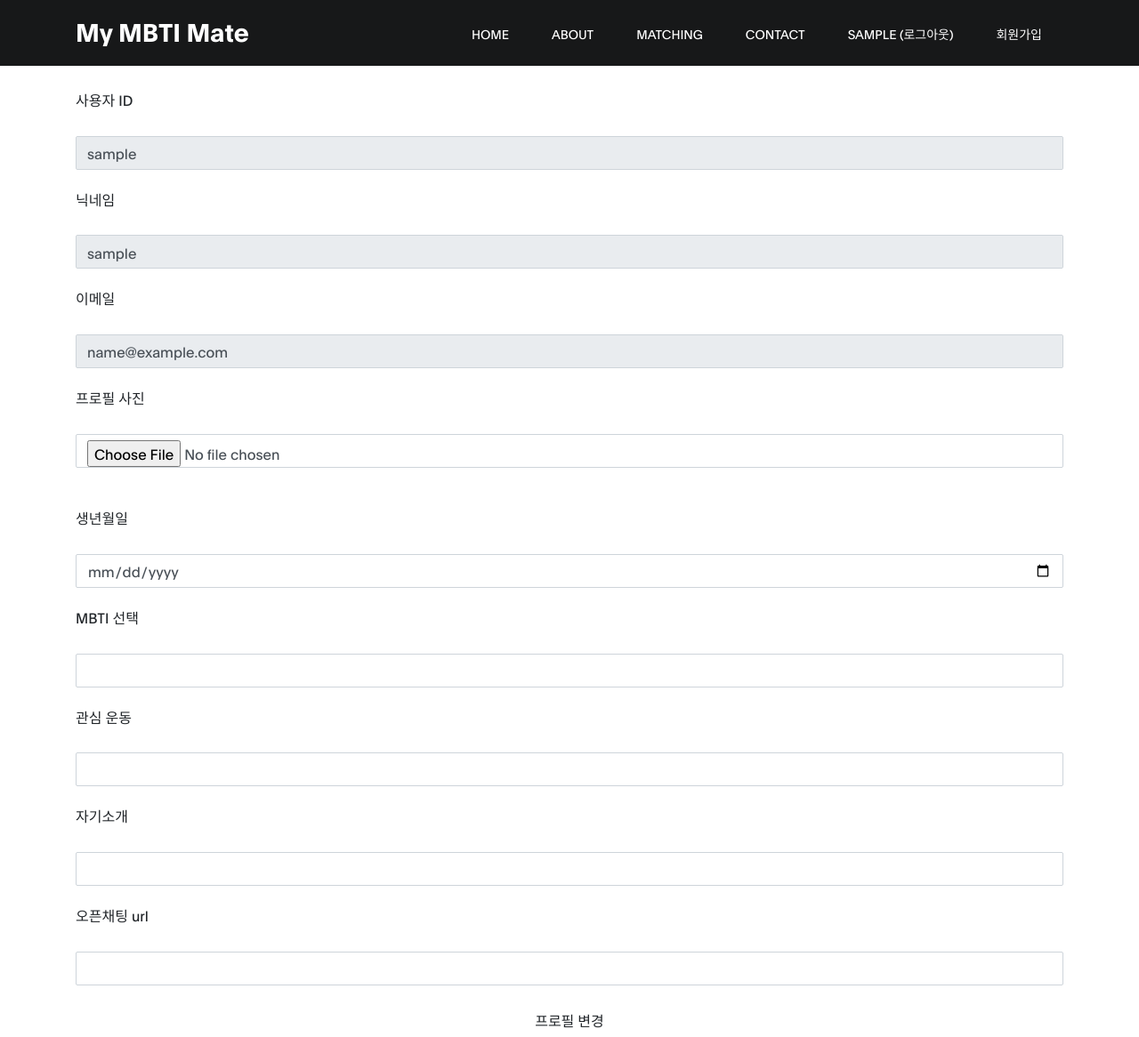
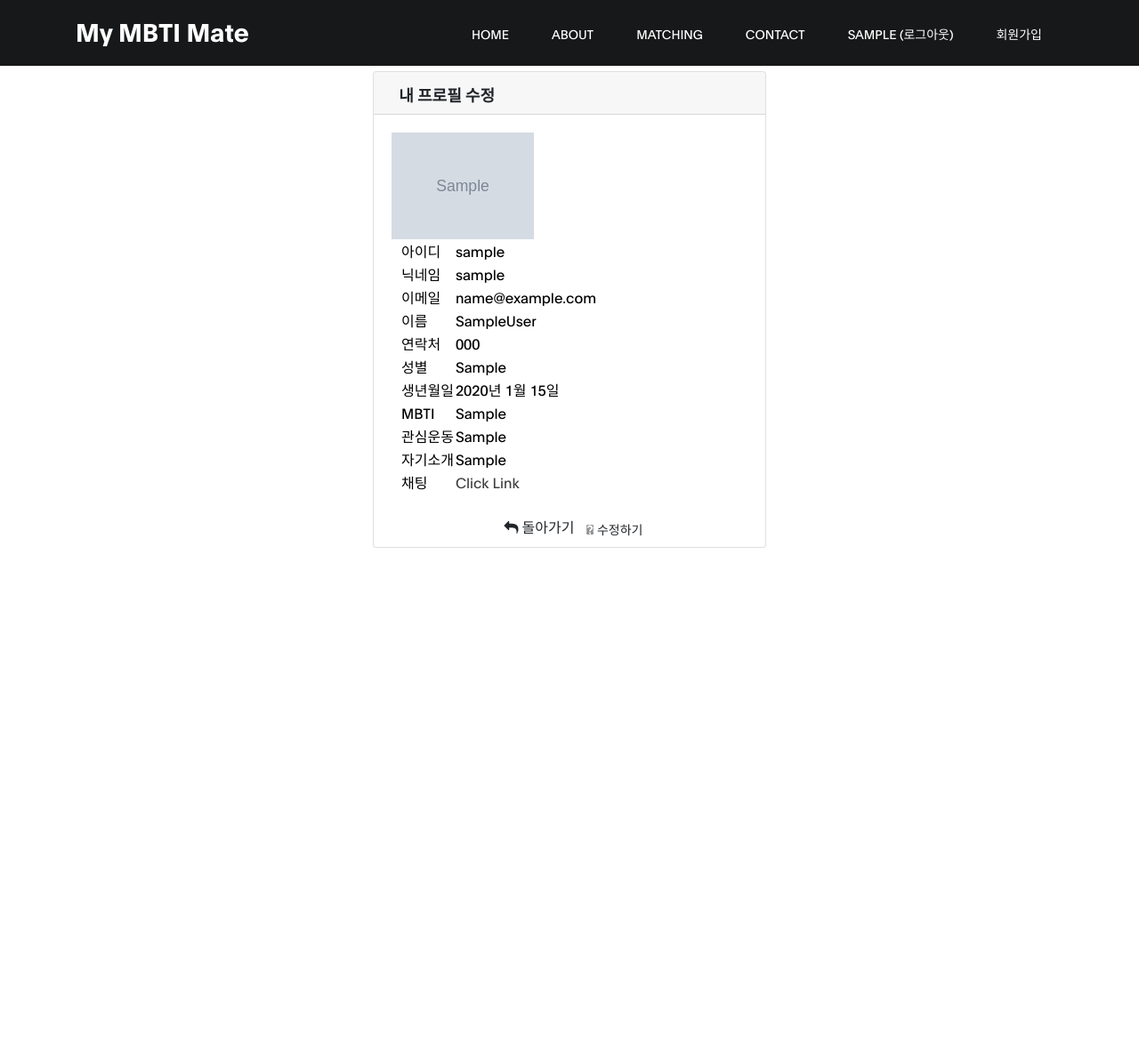
Before and after one commit to Darkget1/pybo-project, a Django app: template mysite/templates/common/update_profile.html in a window 1280 px wide. Shown: the whole page at 89% size. After the commit the page ends 616 px from the top, so only its background shows below. Run offline with Django 4.2, Linux system fonts and the light colour scheme; the template is opened without the code that fills it: values that come from a table or form of the project are taken from there, others are empty; a user stored in the database is signed in; tables that the repository leaves empty hold one stand-in row (values such as "Sample post"); grey boxes marked "Sample" are stand-in pictures; some libraries are stand-ins or nearby versions.

Commit message:
update_profile

```diff
--- a/mysite/templates/common/update_profile.html
+++ b/mysite/templates/common/update_profile.html
@@ -1,91 +1,88 @@
 {% extends "base.html" %}
 {% block content %}
+<div class="container">
+    <div style="margin-top: 5rem !important;">
+        <div class="col-12">
 
-<div class="container">
-    <div class="row my-3">
-        <!-- Heading -->
-        <div class="dark-grey-text text-center">
-            <h4>프로필 변경</h4>
-            <hr>
+            <div class="row justify-content-center">
+                <div class="card">
+                    <div class="card-header" style="padding-bottom:8px;">
+                        <strong style="font-size: 18px;"><a class="fas fa-user-edit"></a>&nbsp;&nbsp;내 프로필 수정</strong>
+                    </div>
+                    <div class="card-body">
+                        <form method="POST">
+                            {% csrf_token %}
+                            <table style="color:black; margin-left:10px;">
+                                <div>
+                                    <img style="width:40%" src="{{ profile.images.url}}" width="200"> <br>
+                                </div>
+                                <tr>
+                                    <td class="profile_title">아이디</td>
+                                    <td class="profile_content">{{ profile.author }}</td>
+                                </tr>
+                                <tr>
+                                    <td class="profile_title">닉네임</td>
+                                    <td class="profile_content">{{ user.nickname }}</td>
+                                </tr>
+                                <tr>
+                                    <td class="profile_title">이메일</td>
+                                    <td class="profile_content">{{ user.email }}</td>
+                                </tr>
+                                <tr>
+                                    <td class="profile_title">이름</td>
+                                    <td class="profile_content">{{ user.first_name }}{{ user.last_name }}</td>
+                                </tr>
+                                <tr>
+                                    <td class="profile_title">연락처</td>
+                                    <td class="profile_content">{{ user.tel }}</td>
+                                </tr>
+                                <tr>
+                                    <td class="profile_title">성별</td>
+                                    <td class="profile_content">{{ user.gender }}</td>
+                                </tr>
+                                <tr>
+                                    <td class="profile_title">생년월일</td>
+                                    <td class="profile_content">{{ profile.birthdate|default:'선택안함' }}</td>
+                                </tr>
+                                <tr>
+                                    <td class="profile_title">MBTI</td>
+                                    <td class="profile_content">{{ profile.mbti|default:'선택안함' }}</td>
+                                </tr>
+
+                                <tr>
+                                    <td class="profile_title">관심운동</td>
+                                    <td class="profile_content">{{ profile.workout }}</td>
+                                </tr>
+                                <tr>
+                                    <td class="profile_title">자기소개</td>
+                                    <td class="profile_content">{{ profile.introduce }}</td>
+                                </tr>
+                                <tr>
+                                    <td class="profile_title">채팅</td>
+                                    <td class="profile_content"><a href="{{ profile.url }}">Click Link</a></td>
+                                </tr>
+                            </table>
+                            <br>
+                            <div style="text-align: center; margin-bottom:-15px;">
+                                <a onclick="location.href='/common/mypage/'" class="btn btn-sm" id="back_btn"><a
+                                        class="fa fa-reply"></a>&nbsp;돌아가기</a>
+                                <button type="submit" class="btn btn-sm" id="detail_btn"><a class="fas fa-check"></a>&nbsp;수정하기
+                                </button>
+                            </div>
+                        </form>
+
+                        <script type="text/javascript">
+                            function maxLengthCheck(object){
+                                if (object.value.length > object.maxLength) {
+                                    object.value = object.value.slice(0, object.maxLength);
+                                    }
+                                }
+
+                        </script>
+                    </div>
+                </div>
+            </div>
         </div>
     </div>
-
-    <form method="post" class="post-form" action="{% url 'common:change' %}">
-        {% csrf_token %}
-        {% include "form_errors.html" %}
-
-        <!-- user ID -->
-        <div class="md-form">
-            <label for="username">사용자 ID</label>
-            <input type="text" name="username" id="username" class="form-control" value="{{ request.user }}" readonly>
-        </div>
-
-        <!-- 닉네임 -->
-        <div class="md-form">
-            <label for="nickname">닉네임</label>
-            <input type="text" name="nickname" id="nickname" class="form-control" value="{{ request.user.nickname }}"
-                   readonly>
-        </div>
-
-        <!-- 이메일 -->
-        <div class="md-form">
-            <label for="email">이메일</label>
-            <input type="email" name="email" id="email" class="form-control" value="{{ request.user.email }}" readonly>
-        </div>
-
-        <!-- 프로필 사진 -->
-        <div class="md-form">
-            <label for="images">프로필 사진</label>
-            <input type="file" name="images" id="images" class="form-control" value="{{ request.user.profile.images }}">
-            <img src="{{ request.user.profile.images }}">
-        </div>
-
-        <!-- 생년월일 -->
-        <div class="md-form">
-            <label for="birthdate">생년월일</label>
-            <input type="date" name="birthdate" id="birthdate" class="form-control"
-                   value="{{ request.birthdate }}">
-        </div>
-        <!-- MBTI -->
-        <div class="md-form">
-            <label for="mbti">MBTI 선택</label>
-            <input name="mbti" id="mbti" class="form-control" value="{{ request.profile.mbti }}">
-        </div>
-        <!-- 관심운동 -->
-        <div class="md-form">
-            <label for="workout">관심 운동</label>
-            <input type="text" name="workout" id="workout" class="form-control"
-                   value="{{ request.profile.workout }}">
-        </div>
-        <!-- 자기소개 (취미, 주량, ... 등 )-->
-        <div class="md-form">
-            <label for="introduce">자기소개</label>
-            <input type="text" name="introduce" id="introduce" class="form-control"
-                   value="{{ request.profile.introduce }}">
-        </div>
-        <!-- 연락 받을 오픈 채팅 url 링크 입력 -->
-        <div class="md-form">
-            <label for="url">오픈채팅 url</label>
-            <input type="url" name="url" id="url" class="form-control" value="{{ request.user.profile.url }}">
-        </div>
-
-
-        <!--    <div class="md-form custom-control custom-checkbox ml-4">
-                <input type="checkbox" class="custom-control-input" name="is_admin" id="is_admin">
-                <label class="custom-control-label" for="is_admin">관리자 여부</label>
-            </div>-->
-        <div class="text-center">
-            <button class="btn btn-indigo">프로필 변경</button>
-        </div>
-    </form>
 </div>
-
-<!--<script type="text/javascript">
-    {% if request.user.profile.is_admin %}
-        $("input:checkbox[id='is_admin']").attr("checked", true);
-    {% else %}
-        $("input:checkbox[id='is_admin']").attr("checked", false);
-    {% endif %}
-
-</script>-->
 {% endblock %}
```
Also changed, not shown: mysite/templates/common/test/profile.html (renamed from mysite/templates/common/profile.html), mysite/templates/common/test/signup.html (renamed from mysite/templates/common/signup.html), 6 other files.
